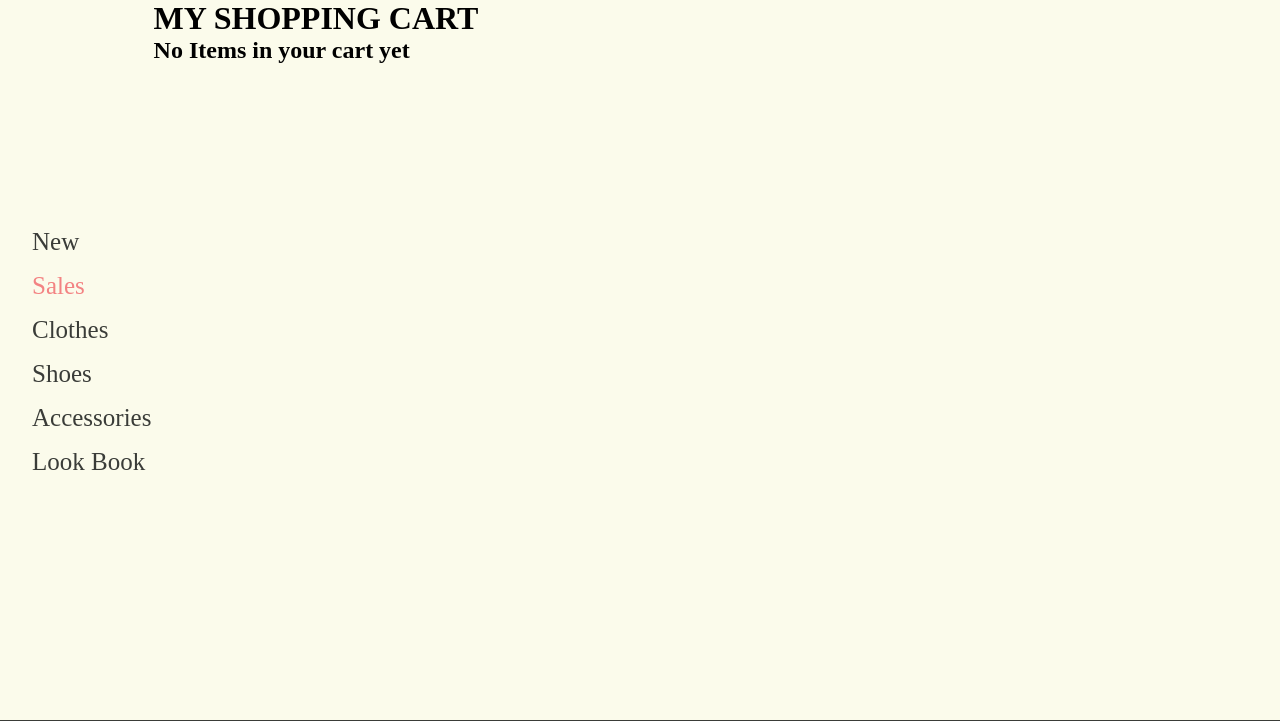
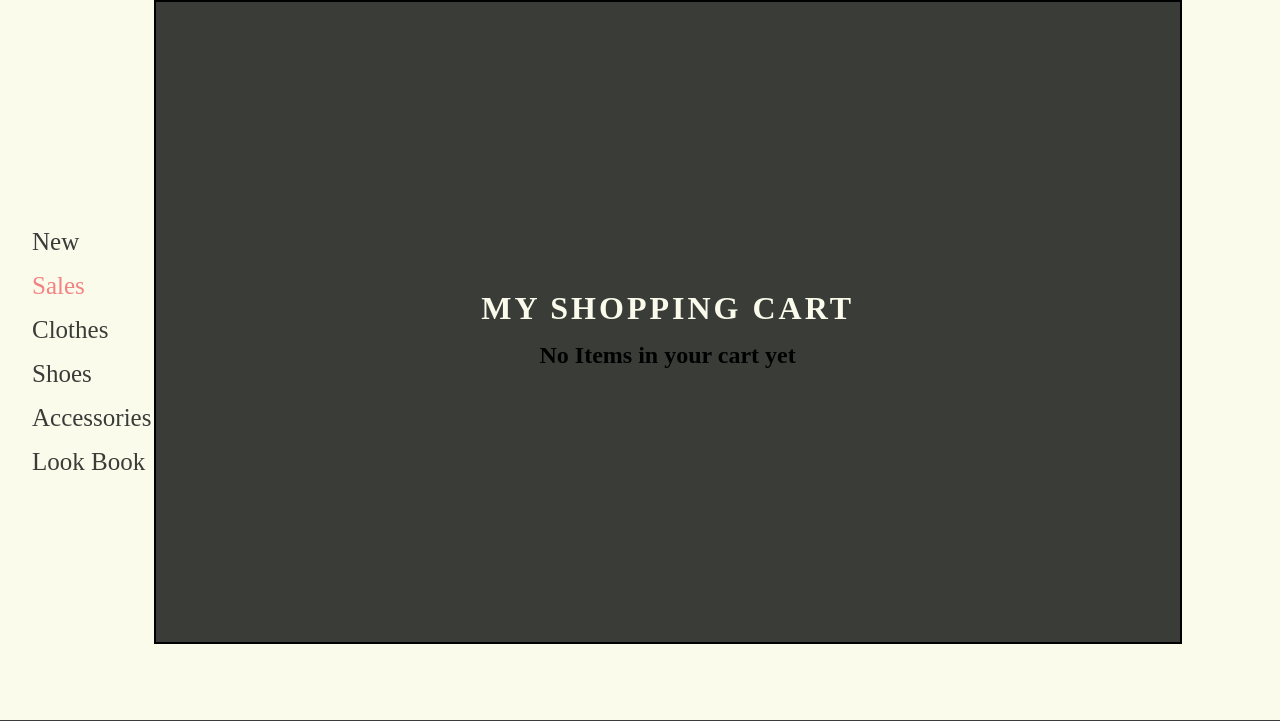
Before and after one commit to KrukowskiJ/Python_Project, a Flask app: page /cart in a window 1280 px wide. Shown: the part 80-801 px from the top of the page. Run offline with Flask 2, Linux system fonts and the light colour scheme; style sheets or scripts are compiled from the project's sources.

Commit message:
cart small update

```diff
--- /dev/null
+++ b/flaskr/static/css/cart.scss
@@ -0,0 +1,24 @@
+@import "settings.scss";
+
+.cart_back{
+  display: flex;
+  flex-direction: column;
+  justify-content: center;
+  align-items: center;
+  width: 80vw;
+  height: 80vh;
+  border: 2px solid black;
+  background-color: $compname-color;
+}
+
+.title{
+  color: $primary-color;
+  margin:15px;
+  text-transform:uppercase;
+  letter-spacing: 3px;
+}
+
+.cart_item{
+  display: flex;
+  flex-direction: row;
+}
--- a/flaskr/templates/cart.html
+++ b/flaskr/templates/cart.html
@@ -1,17 +1,18 @@
 {% extends 'layout.html' %}
 
 {% block style %}
-    <link rel= "stylesheet" type= "text/css" href= "{{ url_for('static',filename='css/style.css') }}">
+    <link rel= "stylesheet" type= "text/css" href= "{{ url_for('static',filename='css/cart.css') }}">
 {% endblock %}
 
 {% block container %}
-        <div class="items" >
-            <h1>MY SHOPPING CART </h1>
+        <div class="cart_back" >
+                <h1 class="title">MY SHOPPING CART </h1>
             {% if cart.count %}
                 <h2>Items in your cart: </h2>
                 {% for el in cart.items %}
-                            <div class="item_data">
-                                <p>{{ el }}</p>
+                                <div class="cart_item">
+                                    <p>{{ el.name }}</p>
+                                    <p>{{ el.price }}</p>
                                 </div>
                 {% endfor %}
                 <h3>Cart quantity: {{cart.count}} items</h3>
```
Lines whose indentation alone changed are shown as unchanged.
